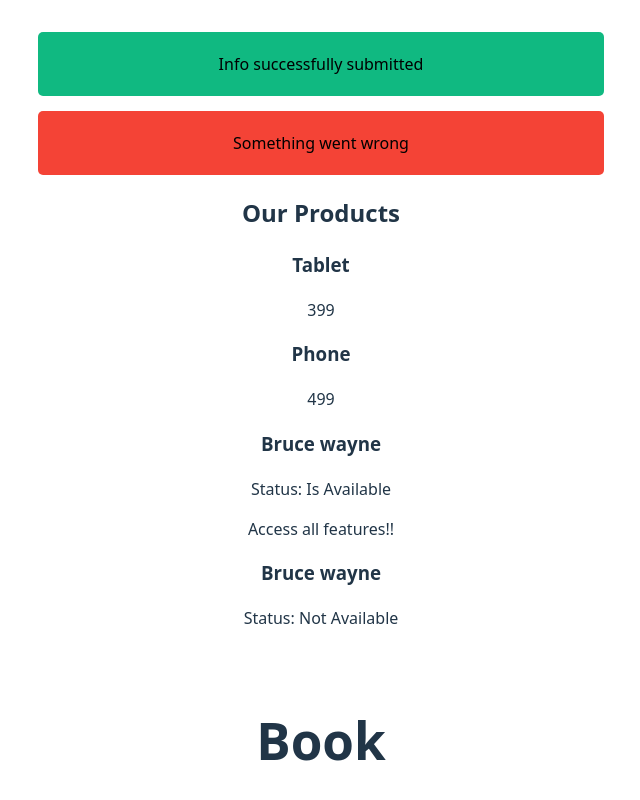
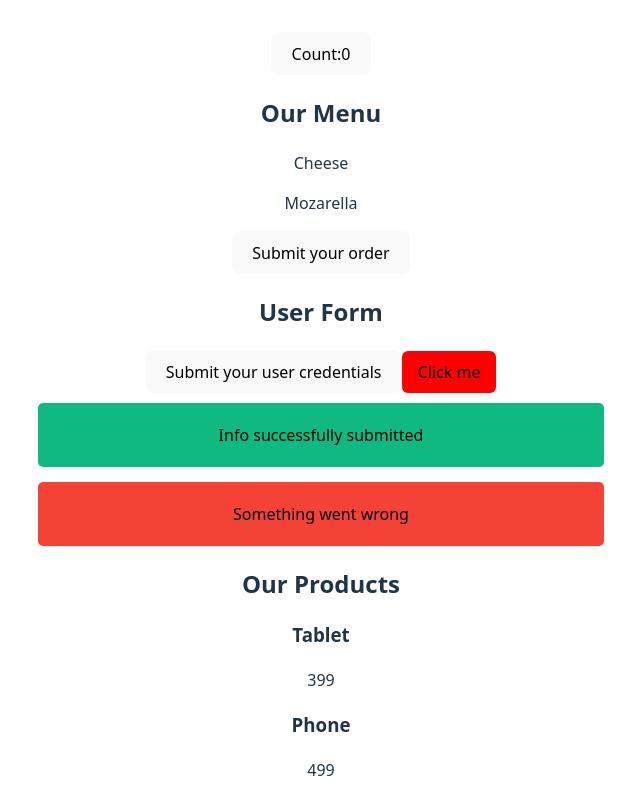
Before and after one commit to Saanimustapha/Learning-React, a React (Vite) app: page / in a window 1280 px wide. Shown: the top 800 px of the page, without its empty margins (319-959 px from the left). Built offline with nearby package versions, Linux system fonts and the light colour scheme.

Commit message:
Implemented event handler for button click and how to nest same component in multiple components passing event handlers as props, as well as using useState for state management.

```diff
--- /dev/null
+++ b/src/ActionButton.jsx
@@ -0,0 +1,6 @@
+export const ActionButton = ({text, onClick}) => {
+
+    return (
+        <button onClick={onClick}>{text}</button>
+    )
+}
--- a/src/App.jsx
+++ b/src/App.jsx
@@ -1,5 +1,5 @@
 import { Welcome } from './Welcome'
-import { ClickButton } from './Button'
+import { Button } from './Button'
 // import { ContactForm } from './ContactForm'
 import { StyledForm } from './StyledForm'
 import { Product } from './Product'
@@ -9,6 +9,9 @@ import { CardWrapper } from './CardWrapper'
 import { UserDetails } from './UserDetails'
 import { ProductList } from './ProductList'
 import { Alert } from './Alert'
+import { Menu } from './Menu'
+import { UserForm } from './UserForm'
+import { Counter } from './Counter'
 import './App.css'
 
 
@@ -16,6 +19,10 @@ function App() {
 
   return (
     <>
+    <Counter/>
+    <Menu/>
+    <UserForm/>
+    <Button/>
     <Alert type="success">Info successfully submitted</Alert>
     <Alert type="error">Something went wrong</Alert>
     <ProductList/>
@@ -36,7 +43,6 @@ function App() {
     {/* <Welcome name="Bruce" alias="batman"/>
     <Welcome name="Clark" alias="superman"/> */}
     <StyledForm/>
-    <ClickButton/>
     </>
   )
 }
--- a/src/Button.jsx
+++ b/src/Button.jsx
@@ -1,5 +1,16 @@
-export const ClickButton = () => {
-  return (
-    <button>Click me</button>
-  )
+import newStyle from './Button.module.css'
+
+export const Button = () => {
+
+    const name = "Saani"
+
+    const handleClick = (e) => {
+        alert(`${name} clicked the button`)
+    }
+
+    return (
+        <>
+        <button className={`${newStyle.but}`} onClick={handleClick}>Click me</button>
+        </>
+    )
 }
--- /dev/null
+++ b/src/Button.module.css
@@ -0,0 +1,19 @@
+.but {
+  background-color: red;
+  color: black; /* default text color */
+  padding: 10px 16px;
+  border: none;
+  border-radius: 6px;
+  margin-bottom: 10px;
+  cursor: pointer;
+
+  /* smooth transition */
+  transition: color 0.3s ease, box-shadow 0.3s ease;
+}
+
+.but:hover {
+  color: #9acd32;
+
+  /* box shadow */
+  box-shadow: 0 4px 8px rgba(0, 0, 0, 0.2);
+}
--- /dev/null
+++ b/src/Counter.jsx
@@ -0,0 +1,14 @@
+import { useState } from "react";
+
+export const Counter = () => {
+
+    const [count, setCount] = useState(0);
+
+    const handleClick = () => {
+        setCount(count + 1);
+    }
+
+    return (
+        <button onClick={handleClick}>Count:{count}</button>
+    )
+}
--- /dev/null
+++ b/src/Menu.jsx
@@ -0,0 +1,17 @@
+import { ActionButton } from "./ActionButton"
+
+export const Menu = () => {
+
+    const handleClick = () => {
+        alert("You have succesfully placed your order")
+    }
+
+    return (
+        <>
+        <h2>Our Menu</h2>
+        <p>Cheese</p>
+        <p>Mozarella</p>
+        <ActionButton text = "Submit your order" onClick={handleClick}/>
+        </>
+    )
+}
--- /dev/null
+++ b/src/UserForm.jsx
@@ -0,0 +1,15 @@
+import { ActionButton } from "./ActionButton"
+
+export const UserForm = () => {
+
+    const handleClick = () => {
+        alert("Successfully submitted user credentials")
+    }
+
+    return (
+        <>
+        <h2>User Form</h2>
+        <ActionButton text="Submit your user credentials" onClick={handleClick}/>
+        </>
+    )
+}
```
